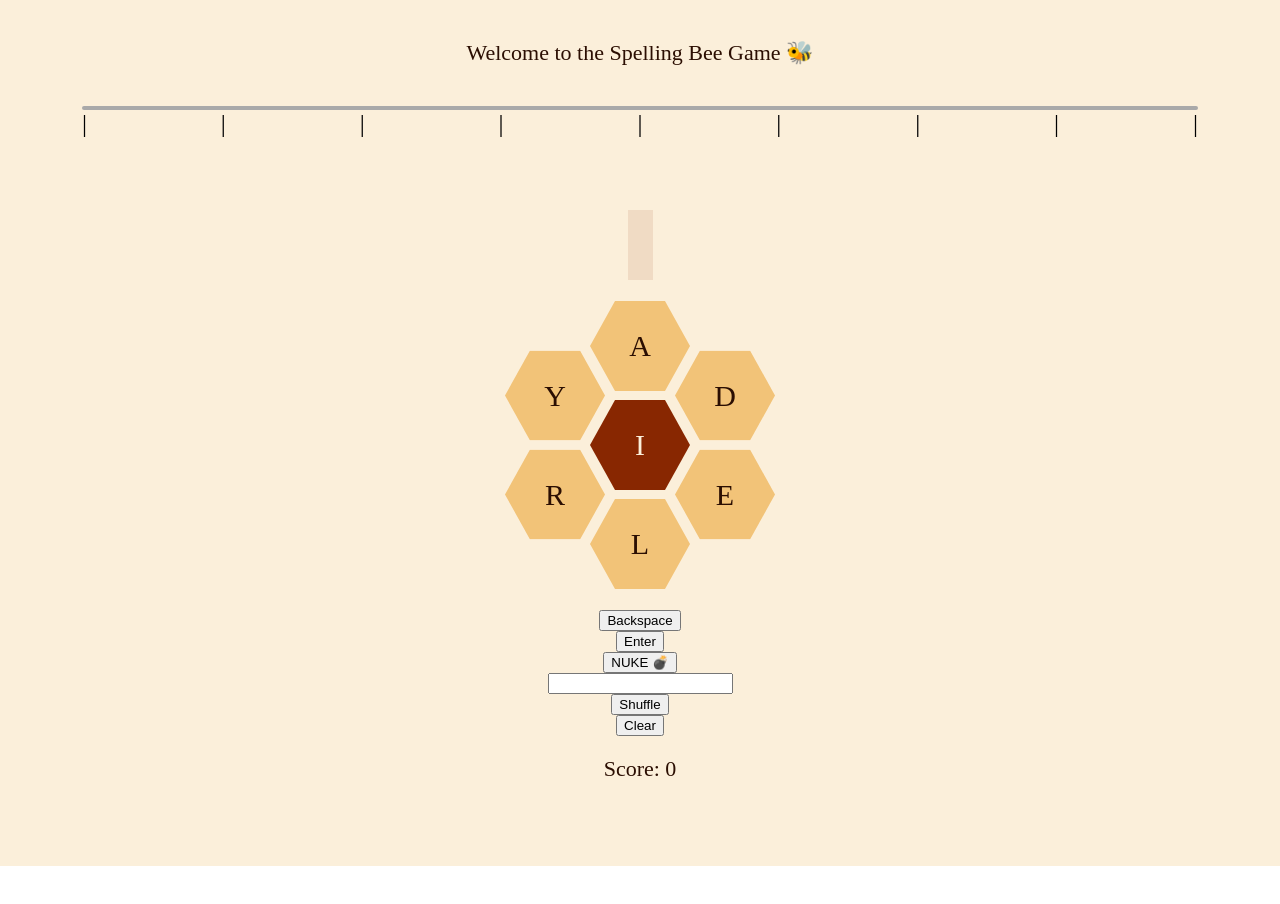
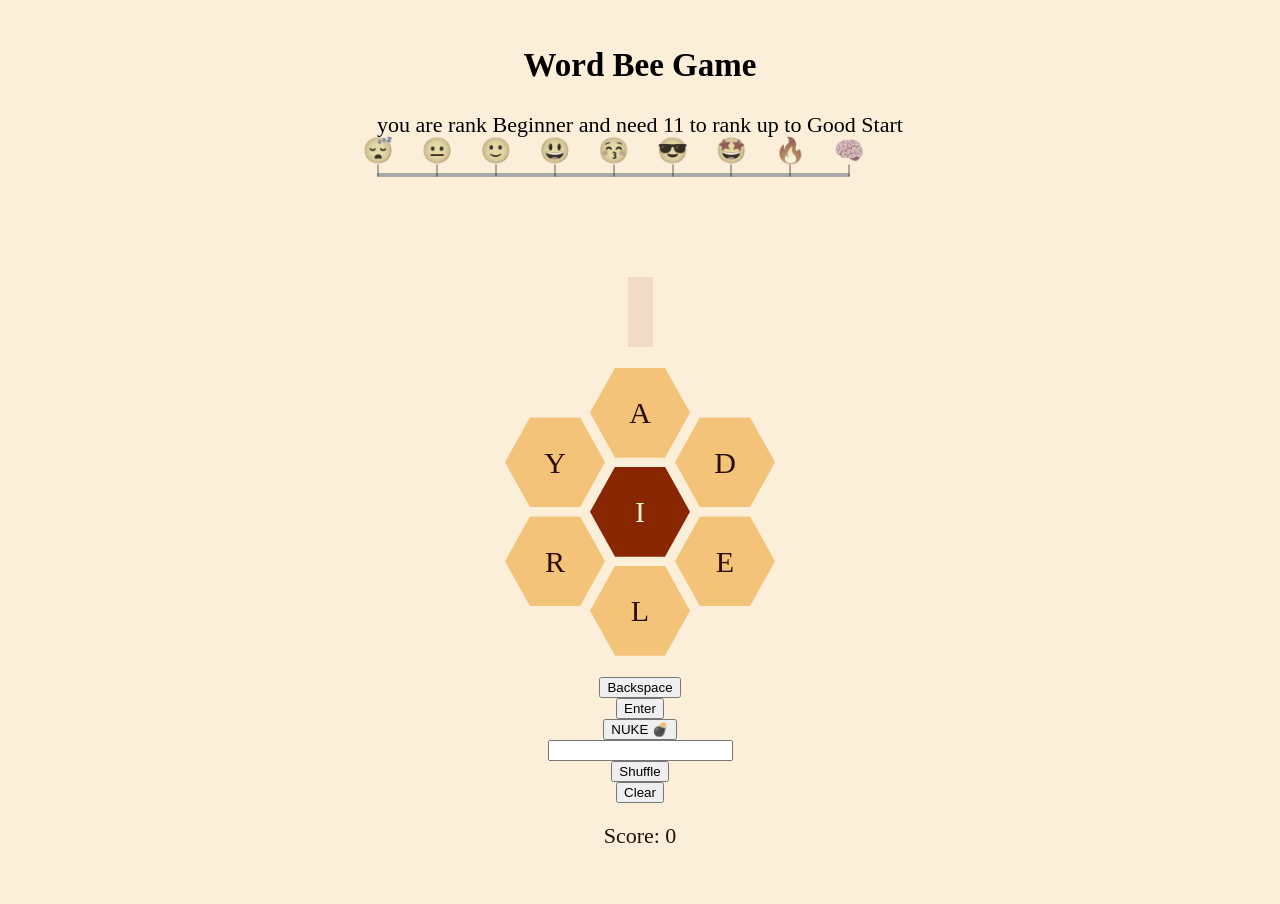
Before and after one commit to DollarStoreBattery/BuzzWords_Frontend, a Next.js app: page / in a window 1280 px wide. Shown: the top 904 px of the page. Before the commit the page ends 866 px from the top, so only its background shows below. Built offline with nearby package versions, Linux system fonts and the light colour scheme; a web font is replaced by a local one.

Commit message:
rank and point system,  emojis above line markers

```diff
--- a/components/ProgressBar.tsx
+++ b/components/ProgressBar.tsx
@@ -6,14 +6,13 @@ import usePlaySessionStore from "../lib/usePlaySessionStore";
 const progressHeight = 4;
 
 const ProgressContainer = styled("div")({
-  marginBlock: "20px",
+  marginBlock: "35px 20px",
   backgroundColor: "darkgrey",
   width: "90%",
   height: progressHeight,
   borderRadius: "5px",
   display: "grid",
-  gridTemplateColumns: "repeat(8, auto)",
-  // gridTemplateColumns: "repeat(12.5%,8)",
+  gridTemplateColumns: "repeat(9, auto)",
   justifyContent: "space-between",
 });
 
@@ -22,7 +21,6 @@ const ProgressFiller = styled("div")<{ percentage: number }>(
     height: progressHeight,
     backgroundColor: "#4f8da3",
     borderRadius: "5px 0 0 5px",
-    width: "80%",
     transition: `width 500ms ease-in-out`,
     gridColumnStart: "span 9",
   },
@@ -35,9 +33,17 @@ const verticalEmojiAdjustment = "-70%";
 const horizontalEmojiAdjustment = "15px";
 
 const Bubble = styled("div")({
-  height: 20,
+  display: "flex",
+  flexDirection: "column",
+  alignItems: "center",
+  justifyContent: "center",
+  top: "-50%",
+  position: "relative",
+  width: 2,
+  transform: "translateY(-50%)",
+
   pointerEvents: "none",
-  filter: "grayscale(80%)",
+  filter: "grayscale(70%)",
   // opacity: 0.5,
   fontSize: "clamp(10px,4.5vw,25px)",
   // the progress filler consumes the whole row, making the bubbles spill over into a new row
@@ -45,31 +51,45 @@ const Bubble = styled("div")({
   // transform: `translateY(${verticalEmojiAdjustment})`,
 });
 
-// emojis dont fill the space so the boundary emojis leave an ugly gap
-// first bubble shifts left, last bubble shifts right
-const FirstBubble = styled(Bubble)({
-  // transform: `translate(-${horizontalEmojiAdjustment},${verticalEmojiAdjustment})`,
-});
-
-const LastBubble = styled(Bubble)({
-  // transform: `translate(${horizontalEmojiAdjustment},${verticalEmojiAdjustment})`,
+const Demarkation = styled("div")({
+  backgroundColor: "black",
+  opacity: 0.3,
+  height: 12,
+  width: 2,
 });
 
 const getRankingBounds = (
   currentScore: number,
   rankingScheme: RankingScheme
 ): {
+  pointsToNextRank: number | null;
   percent: number;
   currentRank: `${ScoreRankings}`;
-  nextRank: `${ScoreRankings}`;
+  nextRank: `${ScoreRankings}` | null;
 } => {
   const NUM_SEGMENTS = 8;
 
-  const scoreThresholds = Object.values(rankingScheme);
+  let scoreThresholds = Object.values(rankingScheme);
+  let rankTitles = Object.keys(rankingScheme) as Array<`${ScoreRankings}`>;
+
+  // queen bee doesn't get considered as a visible rank
+  scoreThresholds.pop();
+  rankTitles.pop();
+
+  // if we're at the highest possible rank
+  if (currentScore > scoreThresholds[scoreThresholds.length - 1]) {
+    return {
+      pointsToNextRank: null,
+      percent: 100,
+      currentRank: rankTitles[rankTitles.length - 1],
+      nextRank: null,
+    };
+  }
 
   const nextRankIndex = scoreThresholds.findIndex(
-    (score) => score >= currentScore
+    (score) => score > currentScore
   );
+
   const relativeUpperBound = scoreThresholds[nextRankIndex];
 
   let relativeLowerBound: number;
@@ -98,29 +118,36 @@ const getRankingBounds = (
     activeRankIndex * (100 / NUM_SEGMENTS) + scaledSegmentPercent;
 
   return {
+    pointsToNextRank: scoreThresholds[nextRankIndex] - currentScore,
     percent: scaledFullPercent,
-    currentRank: "Beginner",
-    nextRank: "Amazing",
+    currentRank: rankTitles[activeRankIndex],
+    nextRank: rankTitles[nextRankIndex],
   };
 };
 
 const ProgressBar = ({ rankingScheme }: { rankingScheme: RankingScheme }) => {
   const score = usePlaySessionStore((state) => state.score);
 
-  const { percent } = getRankingBounds(score, rankingScheme);
-  console.log(percent);
+  const { percent, currentRank, pointsToNextRank, nextRank } = getRankingBounds(
+    score,
+    rankingScheme
+  );
   const emojiElements = emojis.map((emoji, index) => {
-    if (index === 0) {
-      return <FirstBubble key={emoji}>{"|"}</FirstBubble>;
-    } else if (index === emojis.length - 1) {
-      return <LastBubble key={emoji}>{"|"}</LastBubble>;
-    } else return <Bubble key={emoji}>{"|"}</Bubble>;
+    return (
+      <Bubble key={emoji}>
+        <div>{emoji}</div>
+        <Demarkation />
+      </Bubble>
+    );
   });
   return (
-    <ProgressContainer>
-      <ProgressFiller percentage={percent} />
-      {emojiElements}
-    </ProgressContainer>
+    <div>
+      <div>{`you are rank ${currentRank} and need ${pointsToNextRank} to rank up to ${nextRank}`}</div>
+      <ProgressContainer>
+        <ProgressFiller percentage={percent} />
+        {emojiElements}
+      </ProgressContainer>
+    </div>
   );
 };
 
--- a/pages/index.tsx
+++ b/pages/index.tsx
@@ -41,7 +41,7 @@ const MainPage: NextPage<DailyPuzzleProps> = ({ game }) => {
         <meta name="description" content="Spelling Bee Game" />
         <link rel="icon" href="/favicon.ico" />
       </Head>
-      <TextElement>Welcome to the Spelling Bee Game 🐝</TextElement>
+      <h2>Word Bee Game</h2>
       <ProgressBar rankingScheme={rankingScheme} />
 
       <FeedbackMessage
```
